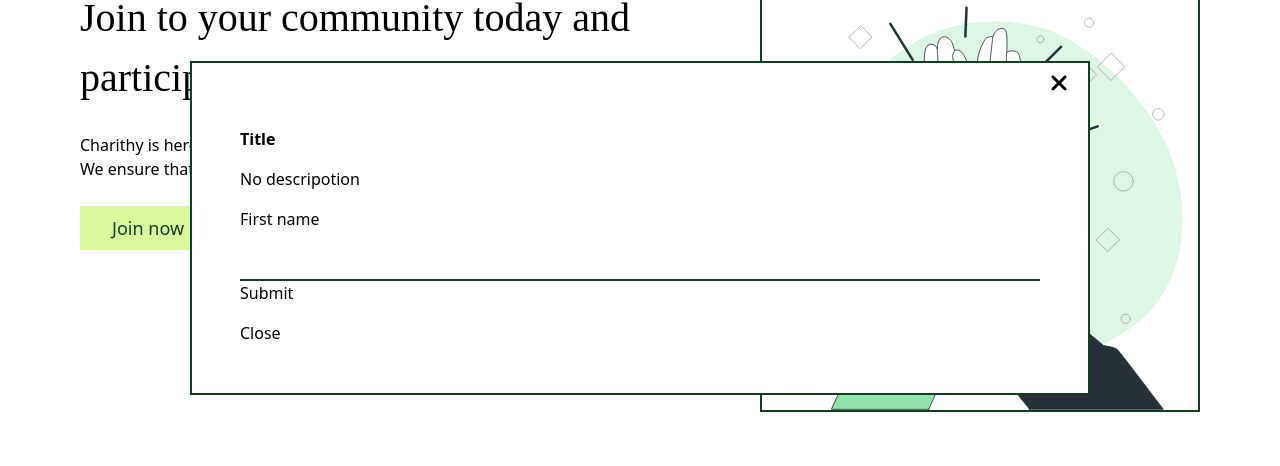
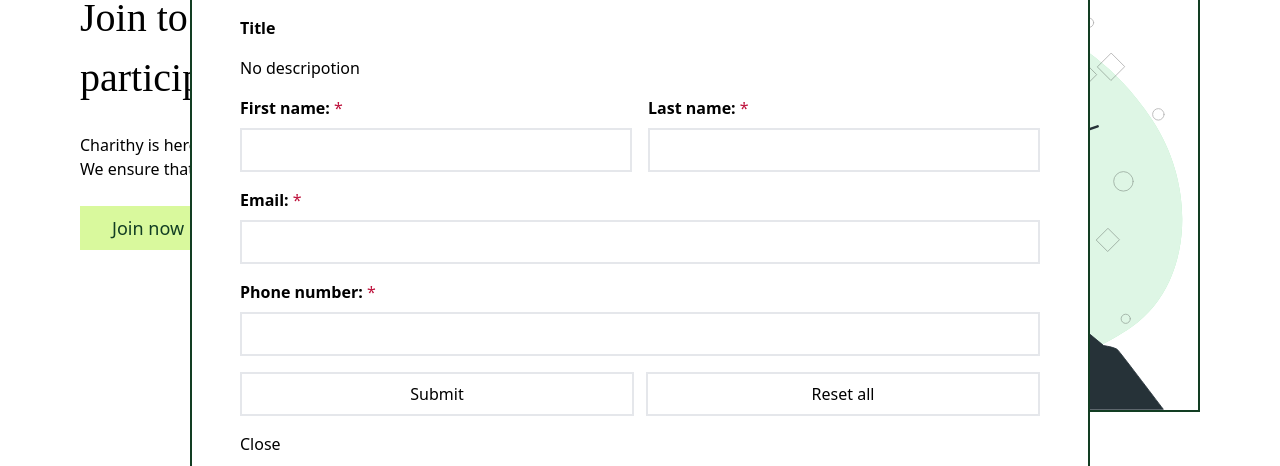
Before and after one commit to iits-reza/community-frontend, a React (Vite) app: page / in a window 1280 px wide. Shown: the part 172-638 px from the top of the page. Built offline with nearby package versions, Linux system fonts and the light colour scheme; no server answers; a web font is replaced by a local one.

Commit message:
modal join progress

```diff
--- a/src/components/home/home.tsx
+++ b/src/components/home/home.tsx
@@ -29,6 +29,7 @@ const languages = [
 ];
 const HomeComponent = () => {
   const [isMenuOpen, setIsMenuOpen] = useState(false);
+  const [isModalOpen, setIsModalOpen] = useState(false);
 
   const currentLanguageCode = cookies.get("i18next") || "en";
   // const [isVisible, setIsVisible] = useState(false);
@@ -180,7 +181,11 @@ const HomeComponent = () => {
         <h1 className="text-[40px] font-title w-[600px]">{t("home.title")}</h1>
         <p className="w-[600px] text[24px]">{t("home.description")}</p>
         <div className="flex gap-2">
-          <Button variant="primary" className="font-primary">
+          <Button
+            variant="primary"
+            className="font-primary"
+            onClick={() => setIsModalOpen(true)}
+          >
             {t("home.join_button")}
           </Button>
           {/* <Link to="/about"> */}
--- a/src/components/joinModal/joinModal.tsx
+++ b/src/components/joinModal/joinModal.tsx
@@ -6,37 +6,36 @@ import {
   DialogPanel,
   DialogTitle,
 } from "@headlessui/react";
-import InputWithLabel from "../InputWithLabel/InputWithLabel";
-import React, { ChangeEvent } from "react";
+import React, { useState } from "react";
+import MembershipForm from "../membershipForm/membershipForm";
 
 type Props = {
   onCloseModal: () => void;
   title: string;
   description: string;
 };
+interface FormData {
+  firstName: "";
+  lastName: "";
+  email: "";
+  phone: "";
+}
 
 export const JoinModal = ({ description, onCloseModal, title }: Props) => {
-  const [formValues, setFormValues] = React.useState({
+  const [formData, setFormData] = useState<FormData>({
     firstName: "",
     lastName: "",
     email: "",
     phone: "",
     // Add more fields as needed
   });
-  //   const handleChange = (e: ChangeEvent<HTMLInputElement>) => {
-  //     const { name, value } = e.target;
-  //     setFromData({
-  //       ...formData,
-  //       [name]: value,
-  //     });
-  //   };
 
-  const handleChange = (e: ChangeEvent<HTMLInputElement>) => {
+  const handleChange = (e: React.ChangeEvent<HTMLInputElement>) => {
     const { name, value } = e.target;
-    setFormValues({
-      ...formValues,
+    setFormData((prevState) => ({
+      ...prevState,
       [name]: value,
-    });
+    }));
   };
   return (
     <>
@@ -57,16 +56,7 @@ export const JoinModal = ({ description, onCloseModal, title }: Props) => {
             <DialogTitle className="font-bold">{title}</DialogTitle>
             <Description>{description}</Description>
             <div>
-              <form>
-                <InputWithLabel
-                  inputName=""
-                  label="First name"
-                  placeholder="First name"
-                  value={formValues.firstName}
-                  onChange={() => handleChange}
-                />
-                <button type="submit">Submit</button>
-              </form>
+              <MembershipForm />
             </div>
             <div className="flex gap-4">
               <button onClick={onCloseModal}>Close</button>
--- /dev/null
+++ b/src/components/membershipForm/membershipForm.tsx
@@ -0,0 +1,107 @@
+import React, { useState } from "react";
+interface FormData {
+  name: string;
+  last: string;
+  email: string;
+  phone: string;
+}
+const MembershipForm: React.FC = () => {
+  const initialFormData: FormData = {
+    name: "",
+    last: "",
+    email: "",
+    phone: "",
+  };
+
+  const [formData, setFormData] = useState<FormData>(initialFormData);
+  const handleChange = (e: React.ChangeEvent<HTMLInputElement>) => {
+    const { name, value } = e.target;
+    setFormData({
+      ...formData,
+      [name]: value,
+    });
+  };
+
+  const handleSubmit = (e: React.FormEvent) => {
+    e.preventDefault();
+    console.log(formData);
+    // Perform further actions, such as sending data to a server
+  };
+  const hanldeReset = () => {
+    setFormData(initialFormData);
+  };
+  return (
+    <form onSubmit={handleSubmit} className="flex flex-col items-center gap-4">
+      <div className="flex flex-row gap-4 w-full items-center">
+        <label className="flex flex-col w-full">
+          <span className=" text-rose-700 mb-2">
+            <b className="text-black">First name:</b> *
+          </span>
+          <input
+            className="border-2 p-2"
+            type="text"
+            name="name"
+            id="name"
+            value={formData.name}
+            onChange={handleChange}
+          />
+        </label>
+        <label className="flex flex-col w-full">
+          <span className=" text-rose-700 mb-2">
+            <b className="text-black">Last name:</b> *
+          </span>
+          <input
+            className="border-2 p-2"
+            type="text"
+            name="last"
+            id="last"
+            value={formData.last}
+            onChange={handleChange}
+          />
+        </label>
+      </div>
+      <label className="flex flex-col w-full">
+        <span className=" text-rose-700 mb-2">
+          <b className="text-black">Email:</b> *
+        </span>
+        <input
+          className="border-2 p-2"
+          type="email"
+          name="email"
+          id="email"
+          value={formData.email}
+          onChange={handleChange}
+        />
+      </label>
+      <label className="flex flex-col w-full">
+        <span className=" text-rose-700 mb-2">
+          <b className="text-black">Phone number:</b> *
+        </span>
+        <input
+          className="border-2 p-2"
+          type="text"
+          name="phone"
+          id="phone"
+          value={formData.phone}
+          onChange={handleChange}
+        />
+      </label>
+      <div className="flex flex-row gap-3 w-full">
+        <button
+          type="submit"
+          className="border-2 p-2 w-1/2 hover:bg-emerald-400 hover:text-white"
+        >
+          Submit
+        </button>
+        <button
+          type="reset"
+          className="border-2 p-2 w-1/2 hover:bg-rose-400 hover:text-white"
+          onClick={hanldeReset}
+        >
+          Reset all
+        </button>
+      </div>
+    </form>
+  );
+};
+export default MembershipForm;
--- a/src/routes/about/about copy.tsx
+++ b/src/routes/about/about copy.tsx
@@ -1,5 +1,4 @@
 import React, { ChangeEvent, FormEvent, useState } from "react";
-import InputWithLabel from "../../components/InputWithLabel/InputWithLabel";
 interface FormData {
   name: string;
   email: string;
```
